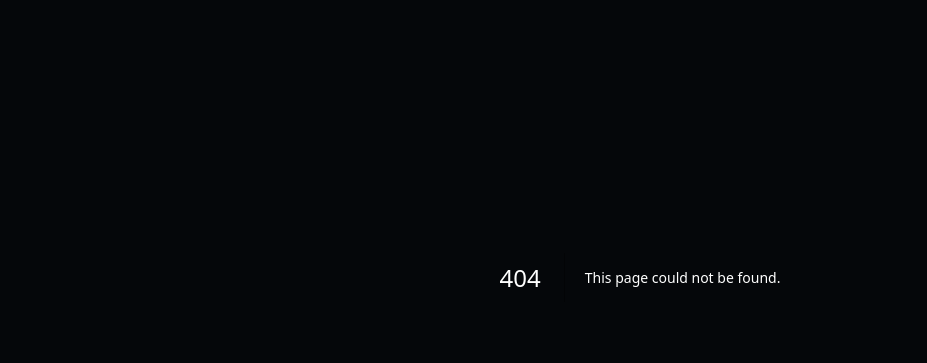
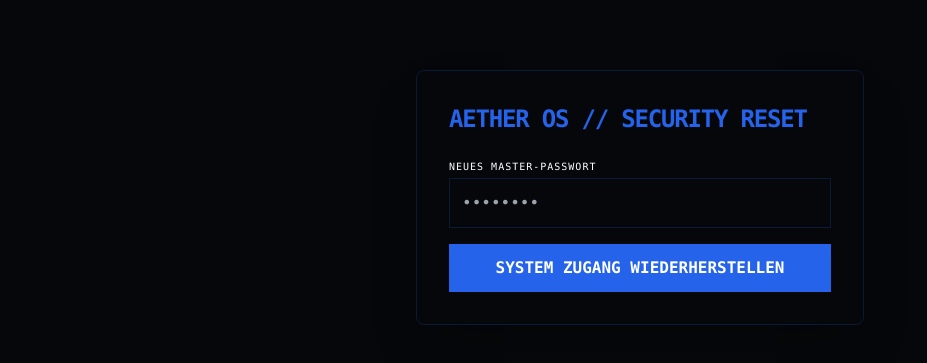
Before and after one commit to peter1965p/paeffgen-next, a Next.js app: page /reset-password in a window 1280 px wide. Before the commit this address had no page. Shown: the part 223-586 px from the top of the page, without its empty margins (0-927 px from the left). Built offline with nearby package versions, Linux system fonts and the light colour scheme; no server answers.

Commit message:
feat: add password reset page for AETHER OS security

```diff
--- /dev/null
+++ b/src/app/reset-password/page.tsx
@@ -0,0 +1,69 @@
+"use client";
+
+import { useState } from "react";
+import { supabase } from "@/lib/supabaseClient";
+import { useRouter } from "next/navigation";
+
+export default function ResetPasswordPage() {
+  const [newPassword, setNewPassword] = useState("");
+  const [loading, setLoading] = useState(false);
+  const [message, setMessage] = useState("");
+  const router = useRouter();
+
+  const handlePasswordUpdate = async (e: React.FormEvent) => {
+    e.preventDefault();
+    setLoading(true);
+
+    const { error } = await supabase.auth.updateUser({
+      password: newPassword
+    });
+
+    if (error) {
+      setMessage("Fehler: " + error.message);
+    } else {
+      setMessage("Passwort erfolgreich aktualisiert! Leite zum Login weiter...");
+      setTimeout(() => router.push("/login"), 2000);
+    }
+    setLoading(false);
+  };
+
+  return (
+    <div className="flex flex-col items-center justify-center min-h-[80vh] p-4">
+      <div className="w-full max-w-md bg-card border border-primary/20 p-8 rounded-lg shadow-2xl">
+        <h1 className="text-2xl font-black mb-6 uppercase tracking-tighter text-primary">
+          AETHER OS // Security Reset
+        </h1>
+
+        <form onSubmit={handlePasswordUpdate} className="space-y-4">
+          <div>
+            <label className="text-[10px] uppercase tracking-widest text-muted-foreground block mb-1">
+              Neues Master-Passwort
+            </label>
+            <input
+              type="password"
+              value={newPassword}
+              onChange={(e) => setNewPassword(e.target.value)}
+              className="w-full bg-background border border-primary/20 p-3 text-foreground focus:border-primary outline-none transition-all"
+              placeholder="••••••••"
+              required
+            />
+          </div>
+
+          <button
+            type="submit"
+            disabled={loading}
+            className="w-full bg-primary text-primary-foreground font-bold py-3 hover:opacity-90 transition-all disabled:opacity-50"
+          >
+            {loading ? "AKTUALISIERE..." : "SYSTEM ZUGANG WIEDERHERSTELLEN"}
+          </button>
+        </form>
+
+        {message && (
+          <p className="mt-4 text-xs font-mono text-center text-primary animate-pulse">
+            {message}
+          </p>
+        )}
+      </div>
+    </div>
+  );
+}
```
